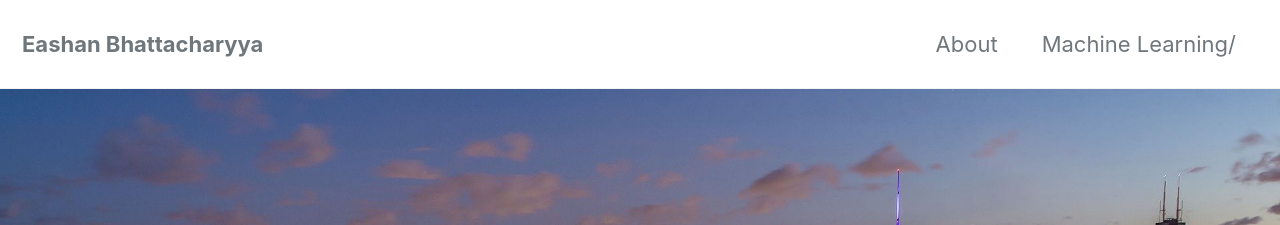
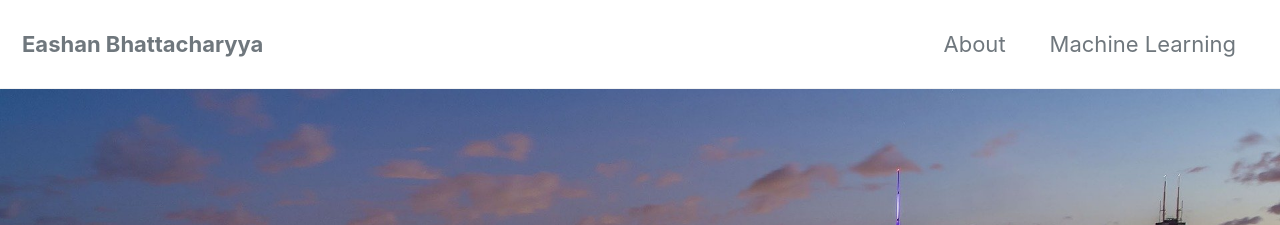
Before and after one commit to eashanbhatt/eashanbhatt.github.io, a Jekyll site: the page built from index.html, in a window 1280 px wide and 900 px high. Shown: the top 225 px of the window. Built offline with Jekyll 4.4.1, drawn with Linux system fonts in a browser that asks for light colours; cached includes are drawn as plain includes; nearby versions of some CDN libraries; the list of posts is cut into pages by our own code.

Commit message:
new changes

```diff
--- a/_data/navigation.yml
+++ b/_data/navigation.yml
@@ -1,9 +1,9 @@
 # main links
 main:
-  - title: "About"
-    url: /about/
-  - title: "Machine Learning/"
-    url: /machine-learning/
+   - title: "About"
+     url: /about/
+   - title: "Machine Learning"
+     url: /machine-learning/
   # - title: "Sample Posts"
   #   url: /year-archive/
   # - title: "Sample Collections"
```
